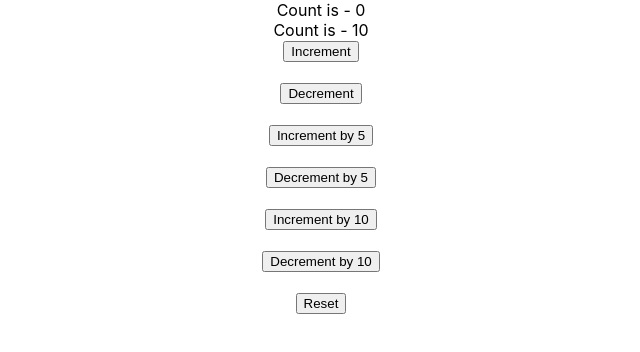
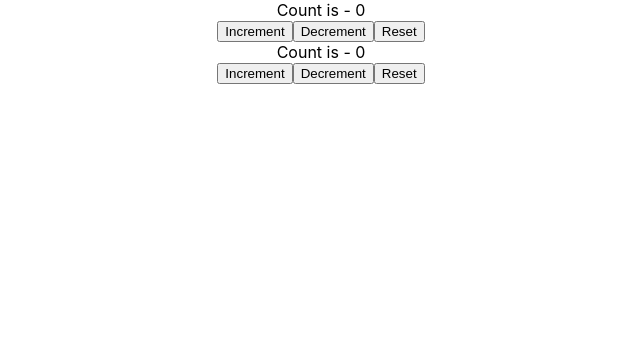
Before and after one commit to KalyanPaladugu/React_Hooks, a React (Create React App) app: page / in a window 1280 px wide. Shown: the top 352 px of the page, without its empty margins (319-959 px from the left). Built offline with nearby package versions, Linux system fonts and the light colour scheme.

Commit message:
Multiple Reducers"

```diff
--- a/src/App.js
+++ b/src/App.js
@@ -1,7 +1,7 @@
 import React from 'react'
 import './App.css';
 import ComplexReducer from './components/ComplexReducer'
-
+import MultipleReducers from './components/MultipleReducers'
 
 
 function App() {
@@ -10,7 +10,8 @@
 
   return (
     <div className="App">
-      <ComplexReducer />
+      {/* <ComplexReducer /> */}
+      <MultipleReducers />
     </div>
   );
 }
--- /dev/null
+++ b/src/components/MultipleReducers.js
@@ -0,0 +1,43 @@
+import React, { useReducer } from 'react'
+
+
+const initialState=0
+    const reducer =(state,action)=>{
+
+        switch(action){
+            case 'increment':
+                return state+1
+            case 'decrement':
+                return state-1
+                console.log(state)
+            case 'reset':
+                return initialState
+            default:
+                return state
+
+        }
+    }
+function MultipleReducers() {
+
+
+
+    const [count,dispatch]=useReducer(reducer,initialState)
+    const [countTwo,dispatchTwo]=useReducer(reducer,initialState)
+    return (
+        <div>
+            Count is - {count}<br />
+            <button onClick={()=>dispatch('increment')}>Increment</button>
+            <button onClick={()=>dispatch('decrement')}>Decrement</button>
+            <button onClick={()=>dispatch('reset')}>Reset</button>
+
+            <br />
+        Count is - {countTwo}<br />
+        <button onClick={()=>dispatchTwo('increment')}>Increment</button>
+        <button onClick={()=>dispatchTwo('decrement')}>Decrement</button>
+        <button onClick={()=>dispatchTwo('reset')}>Reset</button>
+
+    </div>
+    )
+}
+
+export default MultipleReducers
```
Also changed, not shown: 1 other file (tests, documents, lock files or other folders).
